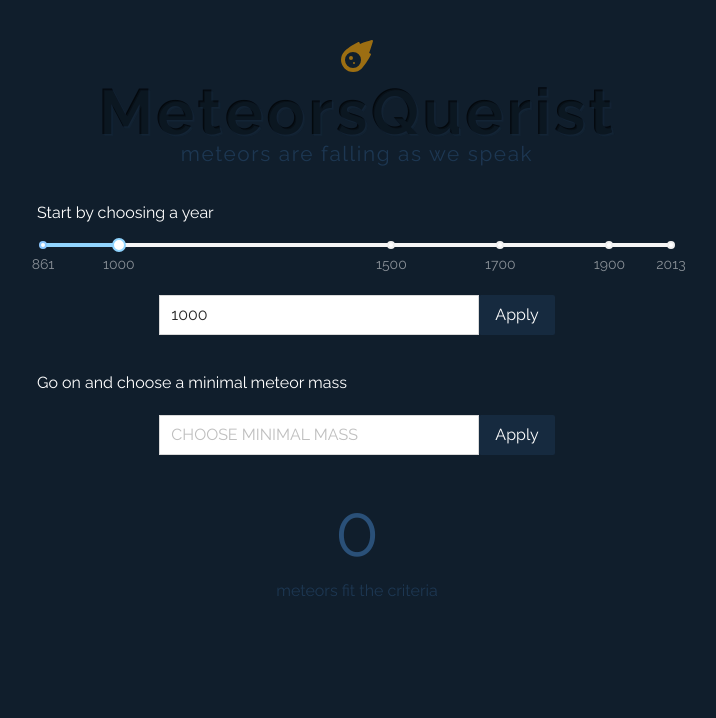
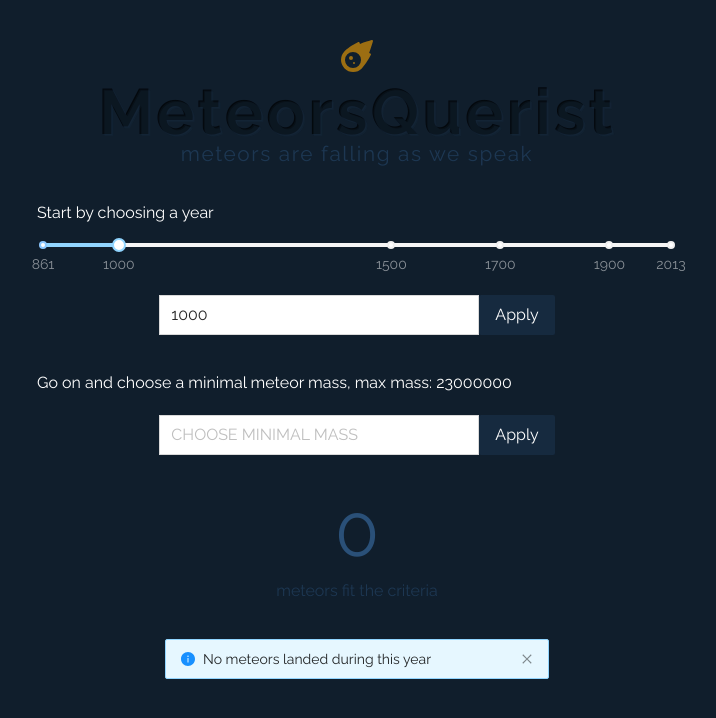
Before and after one commit to Nivsha08/NASAMeteorsVisualizer, a React (Create React App) app: page / in a window 1280 px wide. Both pictures are taken after a click on the element "1000". Shown: the top 718 px of the page, without its empty margins (283-999 px from the left). Built offline with nearby package versions, Linux system fonts and the light colour scheme.

Commit message:
validating results and prompting appropriate messages

```diff
--- a/src/components/app/App.tsx
+++ b/src/components/app/App.tsx
@@ -27,6 +27,8 @@ const App = () => {
         setQueryKey(queryKey + 1);
     };
 
+    console.log(searcher)
+
     return (
         <div className="app">
             <Header title="MeteorsQuerist"
--- a/src/components/massSelector/MassSelector.tsx
+++ b/src/components/massSelector/MassSelector.tsx
@@ -5,6 +5,7 @@ import {Button, InputNumber} from "antd";
 interface MassSelectorProps {
     value: number;
     setValue: (value: number) => void;
+    maxMass: number;
     onProceed: () => void;
 }
 
@@ -17,11 +18,12 @@ const MassSelector = (props: MassSelectorProps) => {
 
     return (
         <div className="mass-selector-wrapper">
-            <span className={"instruction"}>Go on and choose a minimal meteor mass</span>
+            <span className={"instruction"}>Go on and choose a minimal meteor mass, max mass: {props.maxMass}</span>
             <div className="input-wrapper">
                 <InputNumber className={"mass-input"}
                              type={"text"}
                              min={0}
+                             max={props.maxMass}
                              placeholder={"CHOOSE MINIMAL MASS"}
                              size={"large"}
                              onChange={e => handleValue(e as number)}
--- /dev/null
+++ b/src/components/promptMessage/PromptMessage.scss
@@ -0,0 +1,5 @@
+.alert-message {
+    margin: 2rem 0;
+    width: 30%;
+    animation: bounceInUp 1.5s;
+}
--- /dev/null
+++ b/src/components/promptMessage/PromptMessage.tsx
@@ -0,0 +1,27 @@
+import React from "react";
+import "./PromptMessage.scss";
+import {Alert} from "antd";
+
+interface PromptMessageProps {
+    visible: boolean;
+    onClose: () => void;
+    message?: string;
+    type?: "success" | "warning" | "error" | "info";
+}
+
+const PromptMessage = (props: PromptMessageProps) => ((
+    <>
+        {
+            props.visible ?
+                <Alert className="alert-message"
+                       message={props.message}
+                       type={props.type}
+                       afterClose={props.onClose}
+                       closable
+                       showIcon/>
+                : null
+        }
+    </>
+));
+
+export default PromptMessage;
--- /dev/null
+++ b/src/components/promptMessage/index.tsx
@@ -0,0 +1 @@
+export {default as PromptMessage} from "./PromptMessage";
--- a/src/components/queryManager/QueryManager.tsx
+++ b/src/components/queryManager/QueryManager.tsx
@@ -4,6 +4,7 @@ import MeteorsSearcher from "../../utils/MeteorsSearcher";
 import {YearSelector} from "../yearSelector";
 import {ResultSummary} from "../resultSummary";
 import {MassSelector} from "../massSelector";
+import {PromptMessage} from "../promptMessage";
 
 interface QueryManagerProps {
     dataset: MeteorProperties[];
@@ -13,15 +14,66 @@ interface QueryManagerProps {
     onQuery: () => void;
 }
 
+interface MessageProps {
+    visible: boolean;
+    type?: "success" | "warning" | "error" | "info";
+    text?: string;
+}
+
 const QueryManager = (props: QueryManagerProps) => {
 
     const [year, setYear] = useState<number>(1000);
     const [mass, setMass] = useState<number>(0);
+    const [message, setMessage] = useState<MessageProps>({visible: false});
+
+    const MAX_MASS_MSG = `There's no meteor with mass larger than ${props.searcher.maxMass} - just try a smaller number!`;
+    const EMPTY_YEAR_MSG = "No meteors landed during this year";
+    const NO_RESULTS_MSG = "The mass was not found, jumping to first-year where there is a mass that fits the criteria";
+
+    const notify = (message: string, type: "success" | "warning" | "error" | "info" = "warning"): void => {
+        setMessage({visible: true, type: type, text: message});
+    };
+
+    const checkForMaxMass = (): boolean => {
+        if (mass >= props.searcher.maxMass) {
+            notify(MAX_MASS_MSG);
+            return true;
+        }
+        return false;
+    };
+
+    const checkForEmptyYear = (): boolean => {
+        if (props.searcher.emptyResult && mass === 0) {
+            notify(EMPTY_YEAR_MSG, "info");
+            return true;
+        }
+        return false;
+    };
+
+    const checkForNoResults = (): boolean => {
+        if (props.searcher.emptyResult) {
+            notify(NO_RESULTS_MSG, "info");
+            return true;
+        }
+        return false;
+    };
+
+    const validateQueryResults = (): boolean => {
+        if (checkForEmptyYear()) return false;
+        else if (checkForMaxMass()) return false;
+        else if (checkForNoResults()) {
+            // todo: trigger fallback logic
+            console.log("jump to first year!");
+            return false;
+        }
+        return true;
+    };
 
     const updateQuery = (): void => {
+        setMessage({ visible: false });
         props.searcher.reset();
         props.searcher.filterByYear(year).filterByMinimalMass(mass);
-        console.log("filter by ", `year: ${year}`, `mass: ${mass}`, `result:`, props.searcher.result);
+        validateQueryResults();
         props.onQuery();
     };
 
@@ -30,10 +82,15 @@ const QueryManager = (props: QueryManagerProps) => {
             <YearSelector value={year} setValue={setYear}
                           onProceed={updateQuery}
                           minYear={props.searcher.minYear}
-                          maxYear={props.searcher.maxYear} />
+                          maxYear={props.searcher.maxYear}/>
             <MassSelector value={mass} setValue={setMass}
-                          onProceed={updateQuery} />
-            <ResultSummary meteors={props.searcher.result} key={props.queryKey} />
+                          maxMass={props.searcher.maxMass}
+                          onProceed={updateQuery}/>
+            <ResultSummary meteors={props.searcher.result} key={props.queryKey}/>
+            <PromptMessage visible={message.visible}
+                           message={message.text}
+                           type={message.type}
+                           onClose={() => setMessage({visible: false})} />
         </>
     )
 };
--- a/src/utils/MeteorsSearcher.ts
+++ b/src/utils/MeteorsSearcher.ts
@@ -17,11 +17,9 @@ class MeteorsSearcher {
     private parseData(data: MeteorProperties[] | Meteor[]): Meteor[] {
         if (data.length === 0) {
             return [];
-        }
-        else if (data[0] instanceof Meteor) {
+        } else if (data[0] instanceof Meteor) {
             return data as Meteor[];
-        }
-        else {
+        } else {
             return (data as MeteorProperties[])
                 .map((item: MeteorProperties): Meteor => new Meteor(item));
         }
@@ -55,9 +53,25 @@ class MeteorsSearcher {
         this.meteors = ArrayUtils.clone(this.initialMeteors);
     }
 
-    get result(): Meteor[] { return this.meteors; }
-    get minYear(): number { return ArrayUtils.findMin(this.initialMeteors.map(m => m.year as number)); }
-    get maxYear(): number { return ArrayUtils.findMax(this.initialMeteors.map(m => m.year as number)); }
+    get result(): Meteor[] {
+        return this.meteors;
+    }
+
+    get emptyResult(): boolean {
+        return (this.result.length === 0);
+    }
+
+    get minYear(): number {
+        return ArrayUtils.findMin(this.initialMeteors.map(m => m.year as number));
+    }
+
+    get maxYear(): number {
+        return ArrayUtils.findMax(this.initialMeteors.map(m => m.year as number));
+    }
+
+    get maxMass(): number {
+        return ArrayUtils.findMax(this.initialMeteors.map(m => Number.parseInt(m.mass as string)));
+    }
 }
 
 export default MeteorsSearcher;
```
